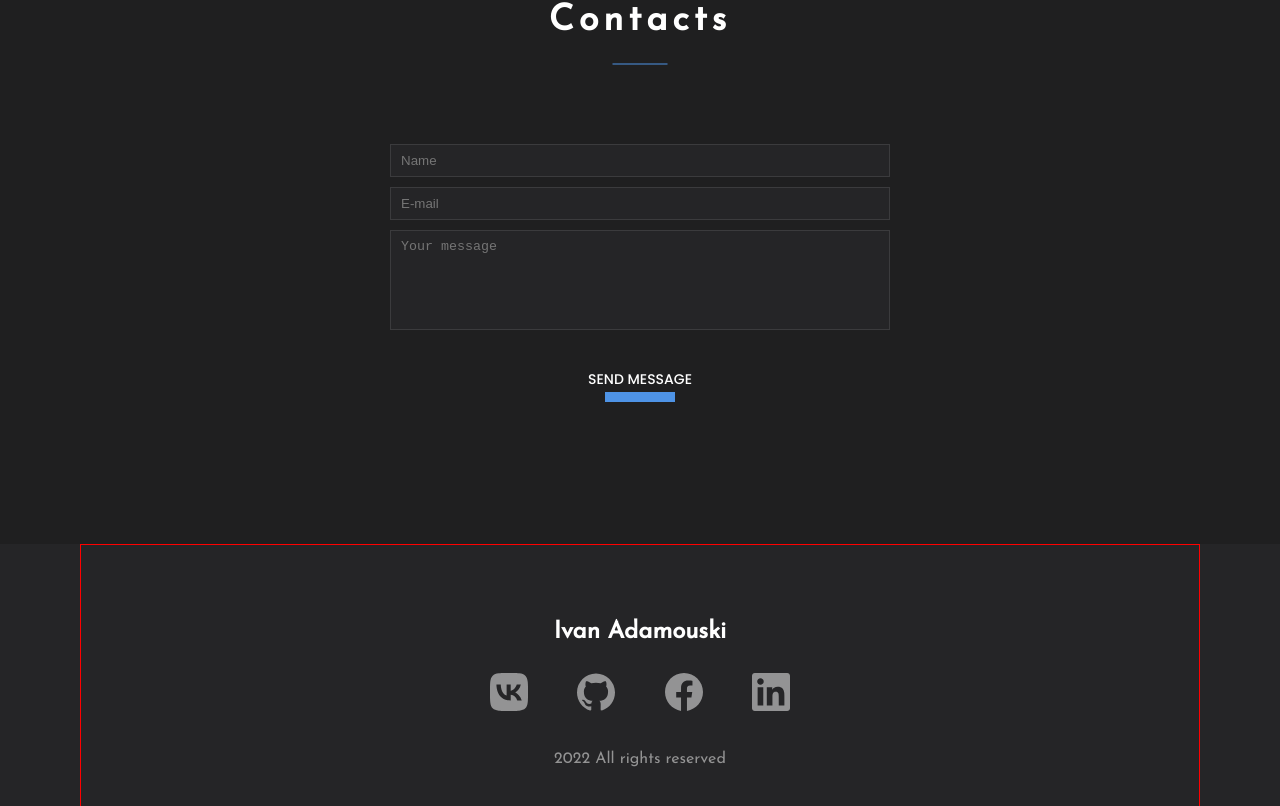
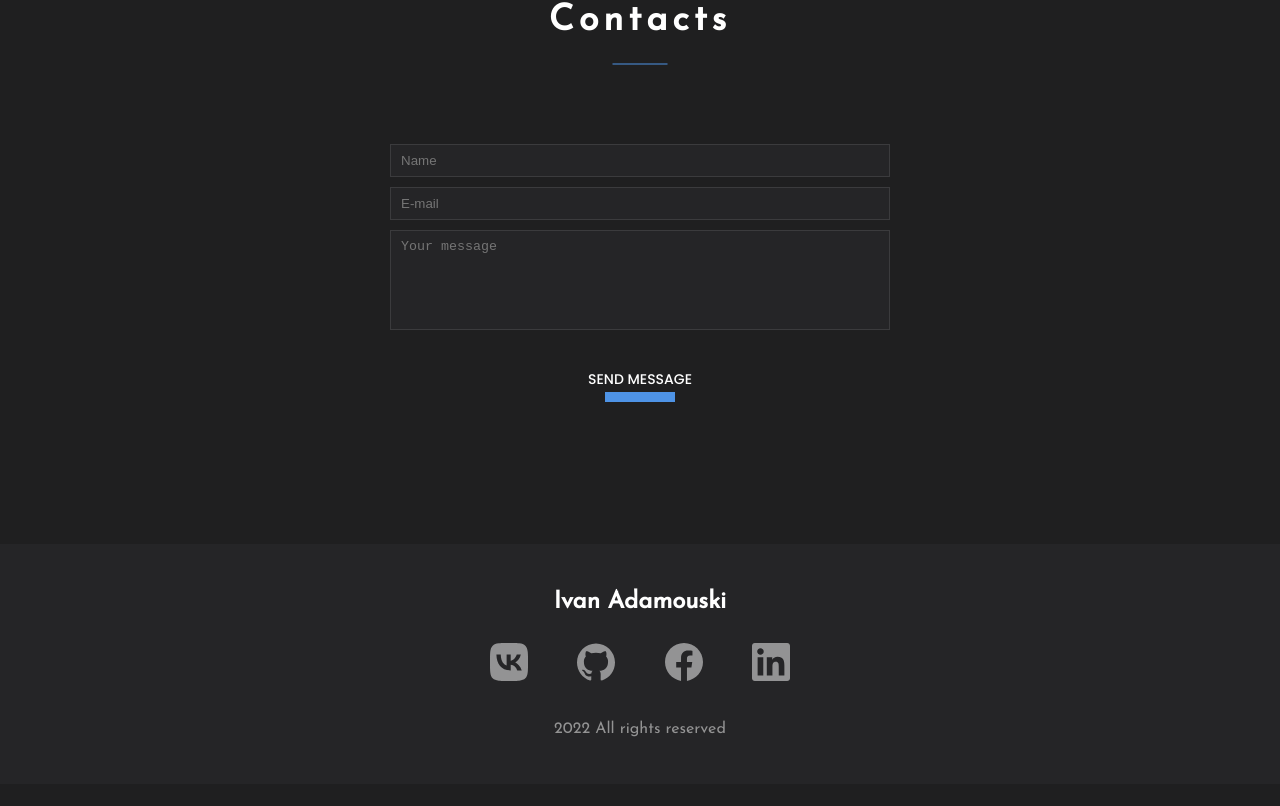
Before and after one commit to aivan3d66/portfolio, a React (Create React App) app: page / in a window 1280 px wide. Shown: the part 3119-3925 px from the top of the page. After the commit the page ends 3903 px from the top, so only its background shows below. Built offline with nearby package versions, Linux system fonts and the light colour scheme.

Commit message:
add upd footerWrapper height

```diff
--- a/src/components/Footer/Footer.module.scss
+++ b/src/components/Footer/Footer.module.scss
@@ -16,10 +16,9 @@
   align-items: center;
   max-width: 1120px;
   min-width: 320px;
-  height: 300px;
+  height: 240px;
   margin: 0 auto;
   padding: 0;
-  border: 1px solid red;
 }
 
 .footerInform {
```
